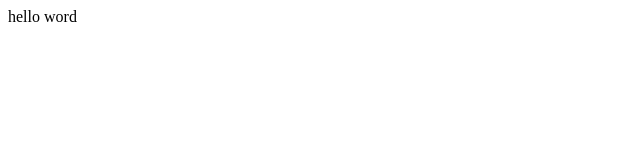
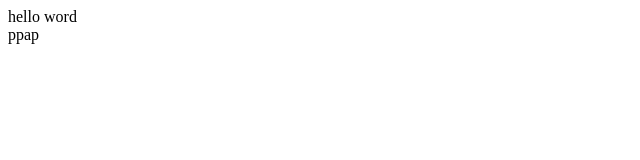
Before and after one commit to yangshushu666/myweb, a plain HTML site: page index.html in a window 1280 px wide. Shown: the full height of the page, 0-640 px from the left. Drawn offline with Linux system fonts and the light colour scheme.

Commit message:
no message

```diff
--- a/index.html
+++ b/index.html
@@ -8,5 +8,6 @@
     </head>
     <body>
         <div>hello word</div>
+        <div>ppap</div>
     </body>
 </html>
```
